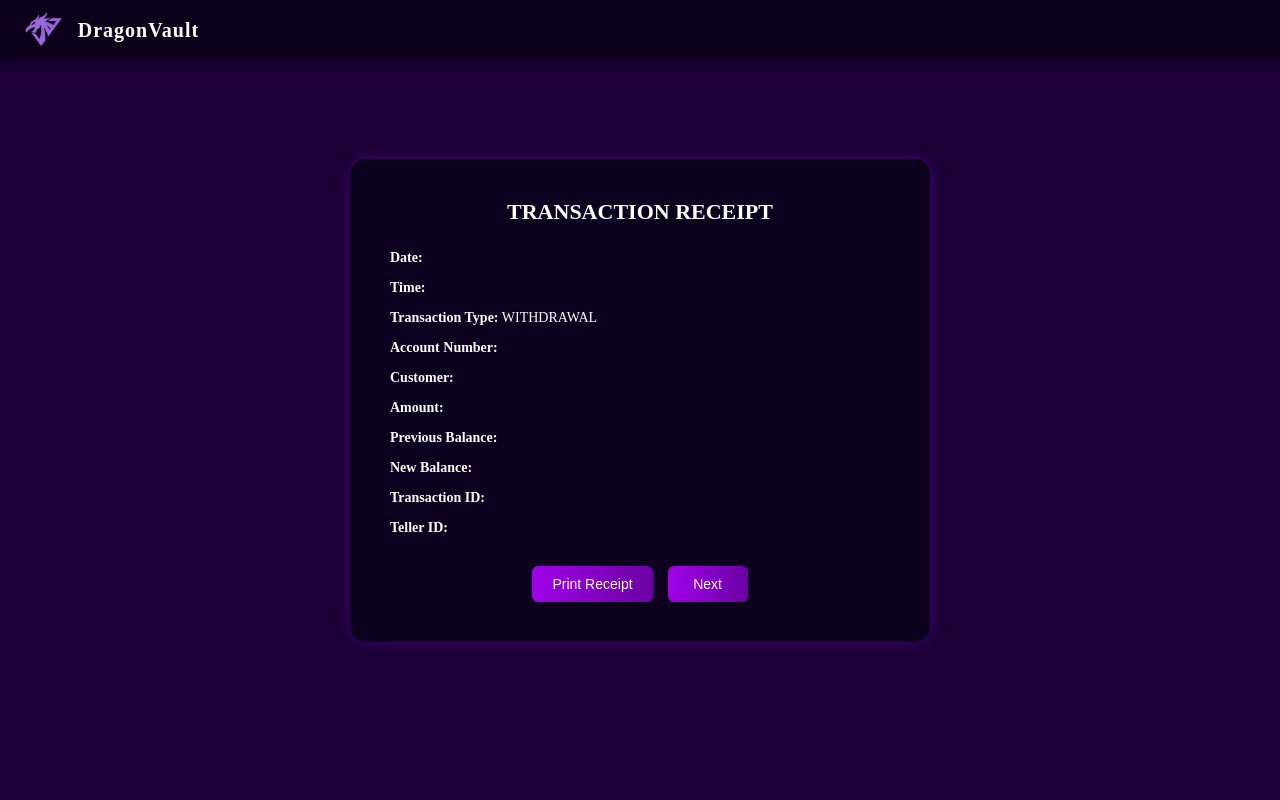
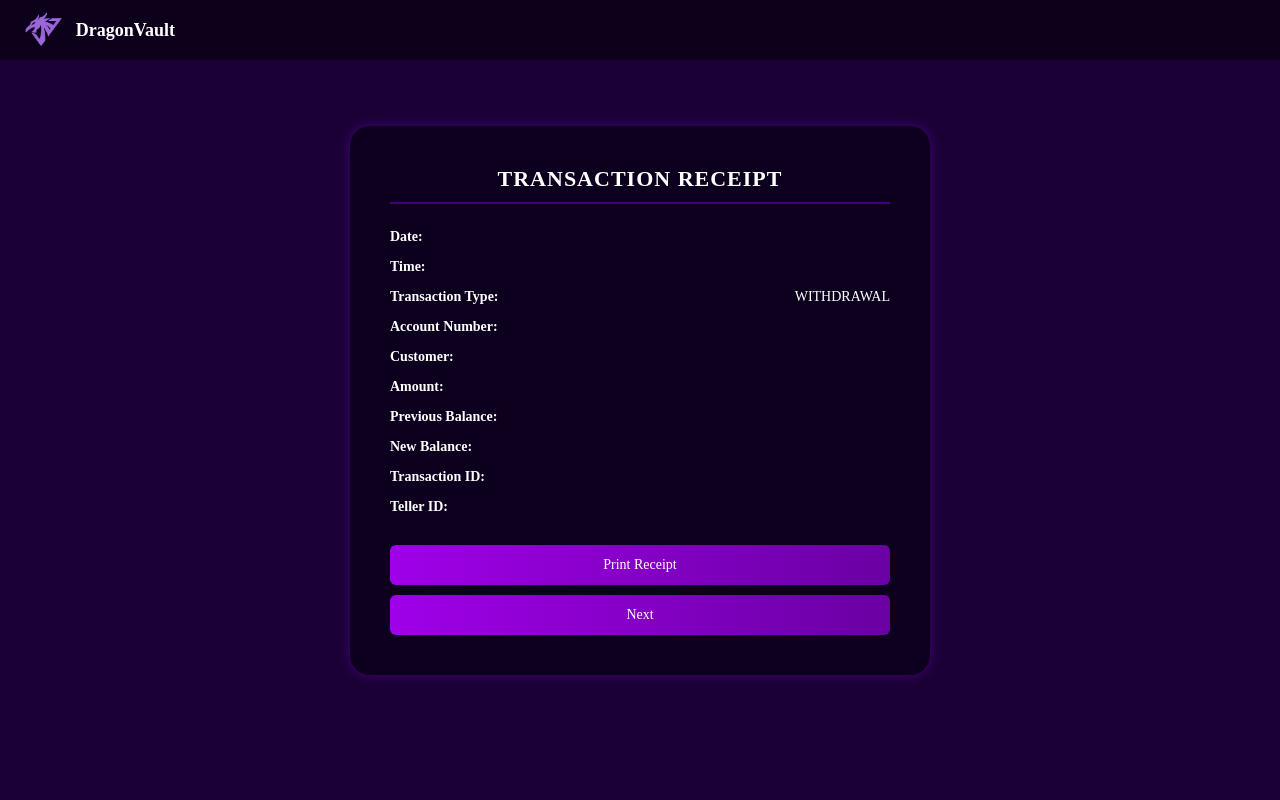
Before and after one commit to PUP-BSIT/project-dragonfly, a PHP site: page /Dragon_Vault/private/withdraw/teller_withdraw_receipt.html in a window 1280 px wide. Run offline with PHP 8.4, Linux system fonts and the light colour scheme.

Commit message:
Refactor CSS variables for improved readability and consistency in the teller withdraw receipt styles (#136)

```diff
--- a/Dragon_Vault/private/css/teller_withdraw_receipt.css
+++ b/Dragon_Vault/private/css/teller_withdraw_receipt.css
@@ -1,91 +1,85 @@
 :root {
-  /* Font Variables */
   --font-primary: "Times New Roman", Tahoma, Geneva, Verdana, sans-serif;
+  --font-serif: "Times New Roman", Times, serif;
 
-  /* Color Variables */
-  --bg-primary: #1b0036;
-  --bg-secondary: #0c001a;
-  --bg-tertiary: #0d001f;
-  --text-primary: white;
-  --accent-primary: #9f00e8;
-  --accent-secondary: #6a00a3;
-  --accent-hover-primary: #8a00cc;
-  --accent-hover-secondary: #53008a;
-  --shadow-primary: #450078;
-  --shadow-secondary: rgba(0, 0, 0, 0.4);
-  --button-cancel: #666;
-  --button-cancel-secondary: #444;
-  --button-cancel-hover: #555;
-  --button-cancel-hover-secondary: #333;
+  --color-primary-bg: #1b0036;
+  --color-secondary-bg: #0c001a;
+  --color-tertiary-bg: #0d001f;
+  --color-white: white;
+  --color-accent: #9f00e8;
+  --color-border: #450078;
+  --color-shadow: #450078;
 
-  /* Spacing Variables */
-  --spacing-xs: 10px;
-  --spacing-sm: 12px;
-  --spacing-md: 20px;
-  --spacing-lg: 25px;
-  --spacing-xl: 30px;
-  --spacing-xxl: 40px;
-  --gap-md: 15px;
+  --radius-sm: 6px;
+  --radius-md: 20px;
 
-  /* Border Radius Variables */
-  --border-radius-sm: 6px;
-  --border-radius-md: 15px;
+  --font-size-xs: 14px;
+  --font-size-md: 22px;
+  --font-size-brand: 18px;
 
-  /* Font Size Variables */
-  --font-size-sm: 14px;
-  --font-size-md: 20px;
-  --font-size-lg: 22px;
+  --logo-height: 40px;
+  --header-height: 60px;
+  --container-max-width: 500px;
+  --button-padding: 12px 20px;
+  --header-padding: 10px 20px;
+  --container-padding: 40px;
+  --body-padding: 20px;
+  --border-width: 2px;
 
-  /* Font Weight Variables */
-  --font-weight-semibold: 600;
+  --shadow-glow: 0 0 12px var(--color-shadow);
 
-  /* Dimension Variables */
-  --header-height: 60px;
-  --logo-height: 40px;
-  --container-max-width: 500px;
-  --z-index-header: 1000;
-  --button-min-width: 80px;
+  --transition-fast: 0.3s;
 
-  /* Letter Spacing Variables */
-  --letter-spacing-wide: 1px;
+  --z-header: 1000;
 
-  /* Box Shadow Variables */
-  --box-shadow-header: 0 2px 8px var(--shadow-secondary);
-  --box-shadow-container: 0 0 12px var(--shadow-primary);
+  --margin-logo: 10px;
+  --margin-title-bottom: 25px;
+  --margin-title-top: 0;
+  --margin-text-bottom: 12px;
+  --margin-button-top: 30px;
+  --margin-title-padding-bottom: 10px;
 
-  /* Transition Variables */
-  --transition-background: background 0.3s;
+  --min-height-viewport: 100vh;
+  --width-full: 100%;
+  --letter-spacing: 1px;
+  --gap-button: 10px;
+  --font-weight-normal: normal;
+  --font-weight-bold: bold;
 
-  /* Flex Variables */
-  --flex-none: 0 0 auto;
+  --gradient-primary: linear-gradient(to right, #9f00e8, #6a00a3);
+  --gradient-primary-hover: linear-gradient(to right, #8a00cc, #53008a);
+  --gradient-success: linear-gradient(to right, #4CAF50, #45a049);
+  --gradient-success-hover: linear-gradient(to right, #45a049, #3d8b40);
+  --gradient-neutral: linear-gradient(to right, #666, #444);
+  --gradient-neutral-hover: linear-gradient(to right, #555, #333);
 }
 
 body {
   font-family: var(--font-primary);
   margin: 0;
-  padding: var(--spacing-md);
-  background-color: var(--bg-primary);
-  color: var(--text-primary);
+  padding: var(--body-padding);
+  background-color: var(--color-primary-bg);
+  color: var(--color-white);
   display: flex;
   justify-content: center;
   align-items: center;
-  min-height: 100vh;
+  min-height: var(--min-height-viewport);
   box-sizing: border-box;
 }
 
 .header {
-  background: var(--bg-secondary);
-  padding: 0 var(--spacing-md);
+  background: var(--color-secondary-bg);
+  padding: var(--header-padding);
   display: flex;
+  justify-content: space-between;
   align-items: center;
-  justify-content: flex-start;
   height: var(--header-height);
-  width: 100%;
   position: fixed;
   top: 0;
   left: 0;
-  z-index: var(--z-index-header);
-  box-shadow: var(--box-shadow-header);
+  width: var(--width-full);
+  z-index: var(--z-header);
+  box-sizing: border-box;
 }
 
 .logo-container {
@@ -95,73 +89,82 @@ body {
 
 .logo {
   height: var(--logo-height);
-  width: auto;
-  margin-right: var(--spacing-sm);
+  margin-right: var(--margin-logo);
 }
 
 .brand-name {
-  font-size: var(--font-size-md);
-  font-weight: var(--font-weight-semibold);
-  color: var(--text-primary);
-  letter-spacing: var(--letter-spacing-wide);
+  font-size: var(--font-size-brand);
+  font-weight: var(--font-weight-bold);
+  font-family: var(--font-serif);
+  color: var(--color-white);
 }
 
 .receipt-container {
-  background: var(--bg-tertiary);
-  padding: var(--spacing-xxl);
-  border-radius: var(--border-radius-md);
-  box-shadow: var(--box-shadow-container);
+  background: var(--color-tertiary-bg);
+  padding: var(--container-padding);
+  border-radius: var(--radius-md);
+  box-shadow: var(--shadow-glow);
   max-width: var(--container-max-width);
-  width: 100%;
+  width: var(--width-full);
   text-align: left;
 }
 
 h2 {
   text-align: center;
-  font-size: var(--font-size-lg);
-  margin-bottom: var(--spacing-lg);
-  margin-top: 0;
+  font-size: var(--font-size-md);
+  margin-bottom: var(--margin-title-bottom);
+  margin-top: var(--margin-title-top);
+  letter-spacing: var(--letter-spacing);
+  border-bottom: var(--border-width) solid var(--color-border);
+  padding-bottom: var(--margin-title-padding-bottom);
+  font-family: var(--font-serif);
 }
 
 p {
-  font-size: var(--font-size-sm);
-  margin-bottom: var(--spacing-sm);
+  font-size: var(--font-size-xs);
+  margin-bottom: var(--margin-text-bottom);
+  display: flex;
+  justify-content: space-between;
 }
 
 span {
-  color: var(--accent-primary);
+  color: var(--color-accent);
+  font-weight: var(--font-weight-normal);
+}
+
+strong {
+  color: var(--color-white);
 }
 
 .button-container {
+  text-align: center;
+  margin-top: var(--margin-button-top);
   display: flex;
-  justify-content: center;
-  align-items: center;
-  gap: var(--gap-md);
-  margin-top: var(--spacing-xl);
-  flex-wrap: wrap;
+  flex-direction: column;
+  gap: var(--gap-button);
 }
 
 button {
-  padding: var(--spacing-xs) var(--spacing-md);
+  padding: var(--button-padding);
   border: none;
-  border-radius: var(--border-radius-sm);
-  font-size: var(--font-size-sm);
+  border-radius: var(--radius-sm);
+  font-size: var(--font-size-xs);
   cursor: pointer;
-  color: var(--text-primary);
-  background: linear-gradient(to right, var(--accent-primary), var(--accent-secondary));
-  transition: var(--transition-background);
-  flex: var(--flex-none);
-  min-width: var(--button-min-width);
+  color: var(--color-white);
+  background: var(--gradient-primary);
+  transition: background var(--transition-fast);
+  width: var(--width-full);
+  font-family: var(--font-primary);
 }
 
 button:hover {
-  background: linear-gradient(to right, var(--accent-hover-primary), var(--accent-hover-secondary));
+  background: var(--gradient-primary-hover);
 }
 
 #cancel_btn {
-  background: linear-gradient(to right, var(--button-cancel), var(--button-cancel-secondary));
+  background: var(--gradient-neutral);
 }
 
 #cancel_btn:hover {
-  background: linear-gradient(to right, var(--button-cancel-hover), var(--button-cancel-hover-secondary));
+  background: var(--gradient-neutral-hover);
 }
```
